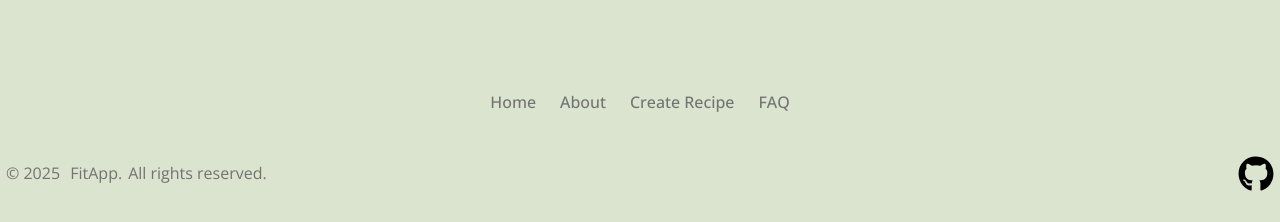
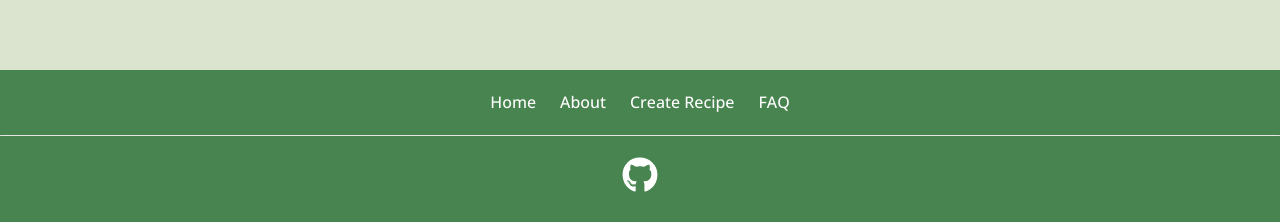
Before and after one commit to vakulenko10/fitApp-frontend, a React (Vite) app: page /login in a window 1280 px wide. Shown: the part 710-932 px from the top of the page. Built offline with nearby package versions, Linux system fonts and the light colour scheme; no server answers.

Commit message:
changed footer color

```diff
--- a/src/components/navigation/Footer.jsx
+++ b/src/components/navigation/Footer.jsx
@@ -5,39 +5,39 @@
 
 const Footer = () => {
   return (
-    <footer className="">
+    <footer className="bg-secondary/70">
       <div className="mx-auto max-w-screen-xl">
         <div className="flex flex-col items-center justify-start">
           <ul className="flex items-center justify-center gap-4 p-5">
             <Link
               to="/"
-              className="text-muted-foreground hover:text-foreground font-medium"
+              className="text-secondary-foreground hover:text-stone-300 font-medium"
             >
               Home
             </Link>
             <Link
               to="/about"
-              className="text-muted-foreground hover:text-foreground font-medium"
+              className="text-secondary-foreground hover:text-stone-300 font-medium"
             >
               About
             </Link>
             <Link
               to="/create-recipe"
-              className="text-muted-foreground hover:text-foreground font-medium"
+              className="text-secondary-foreground hover:text-stone-300 font-medium"
             >
               Create Recipe
             </Link>
             <Link
               to="/faq"
-              className="text-muted-foreground hover:text-foreground font-medium"
+              className="text-secondary-foreground hover:text-stone-300 font-medium"
             >
               FAQ
             </Link>
           </ul>
         </div>
-        <Separator className={"bg-stone-400 md:hidden"}/>
-        <div className="flex flex-col-reverse items-center justify-between gap-x-2 gap-y-5 px-6 py-5 sm:flex-row xl:px-0">
-          <span className="text-muted-foreground">
+        <Separator className={"rounded-md"}/>
+        <div className="flex items-center justify-between gap-x-2 gap-y-5 px-6 py-5 sm:flex-row md:flex-col-reverse xl:px-0">
+          <span className="text-secondary-foreground">
             &copy; {new Date().getFullYear()}{" "}
             <Link href="/" target="_blank">
               FitApp.
@@ -47,7 +47,7 @@
 
           <div className="text-muted-foreground flex items-center gap-5">
             <Link href="#" target="_blank">
-              <FaGithub className="text-xl text-black" />
+              <FaGithub className="text-xl text-white hover:text-stone-300" />
             </Link>
           </div>
         </div>
```
